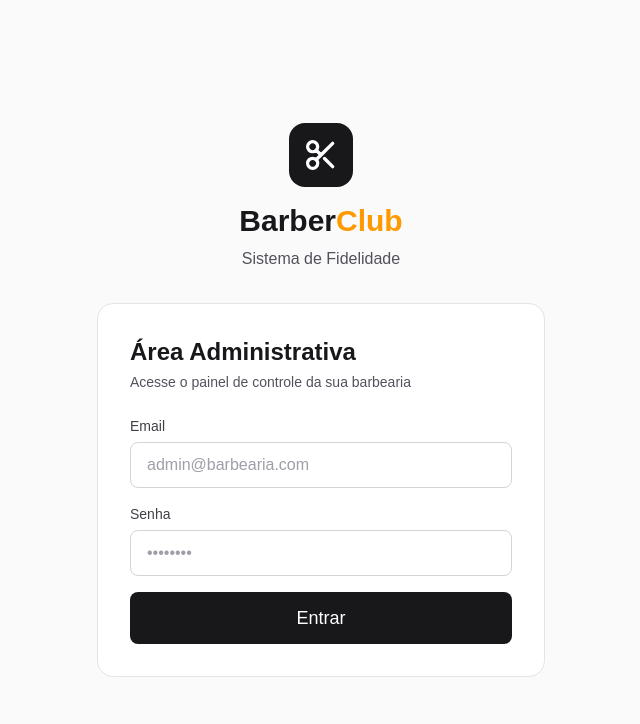
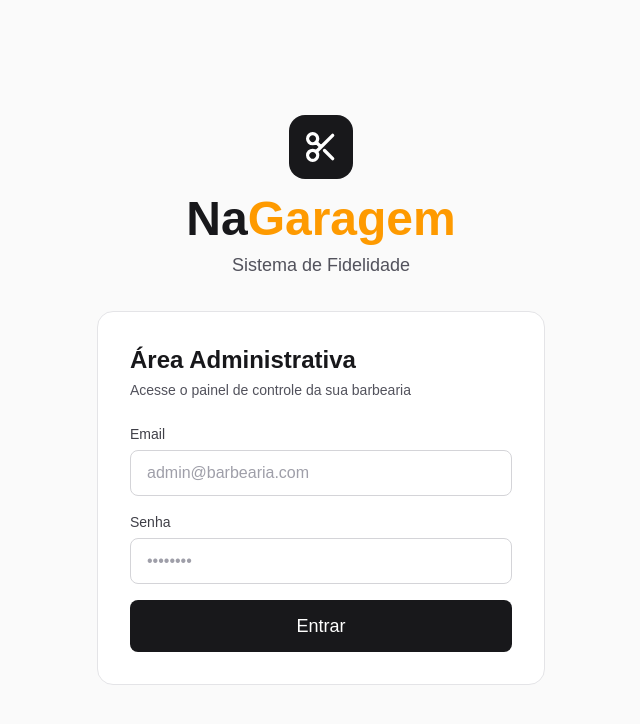
Before and after one commit to franklin-samuel/FidelityReact, a Next.js app: page /login in a window 1280 px wide. Shown: the top 724 px of the page, without its empty margins (319-959 px from the left). Built offline with nearby package versions, Linux system fonts and the light colour scheme; no server answers.

Commit message:
feat: adjustments

```diff
--- a/app/clients/page.tsx
+++ b/app/clients/page.tsx
@@ -30,7 +30,7 @@ export default function ClientsPage() {
     const { mutate: createCustomer, isPending: creating } = useCreateCustomer();
     const { mutate: registerHaircut, isPending: registering } = useRegisterHaircut();
 
-    const haircutsForFree = settings?.haircuts_for_free || 11;
+    const haircutsForFree = settings?.haircuts_for_free || 10;
 
     const customers = searchTerm.length > 0
         ? searchResults
--- a/app/login/page.tsx
+++ b/app/login/page.tsx
@@ -34,10 +34,10 @@ export default function LoginPage() {
                             <path strokeLinecap="round" strokeLinejoin="round" strokeWidth={2} d="M14.121 14.121L19 19m-7-7l7-7m-7 7l-2.879 2.879M12 12L9.121 9.121m0 5.758a3 3 0 10-4.243 4.243 3 3 0 004.243-4.243zm0-5.758a3 3 0 10-4.243-4.243 3 3 0 004.243 4.243z" />
                         </svg>
                     </div>
-                    <h1 className="text-3xl font-bold text-zinc-900 dark:text-zinc-50">
-                        Barber<span className="text-amber-500">Club</span>
+                    <h1 className="text-5xl font-bold text-zinc-900 dark:text-zinc-50">
+                        Na<span className="text-amber-500">Garagem</span>
                     </h1>
-                    <p className="text-zinc-600 dark:text-zinc-400 mt-2">Sistema de Fidelidade</p>
+                    <p className="text-zinc-600 dark:text-zinc-400 text-lg mt-2">Sistema de Fidelidade</p>
                 </div>
 
                 {/* Card */}
--- a/components/app/Sidebar.tsx
+++ b/components/app/Sidebar.tsx
@@ -63,7 +63,7 @@ export function Sidebar() {
                     </svg>
                 </div>
                 <span className="text-xl font-bold text-white">
-          Barber<span className="text-amber-500">Club</span>
+          Na<span className="text-amber-500">Garagem</span>
         </span>
             </div>
 
--- a/components/ui/Sidebar.tsx
+++ /dev/null
@@ -1,81 +0,0 @@
-
-import React from 'react';
-
-interface SidebarRootProps {
-    children: React.ReactNode;
-}
-
-const SidebarRoot: React.FC<SidebarRootProps> = ({ children }) => {
-    return (
-        <aside className="w-64 h-screen bg-zinc-900 dark:bg-black flex flex-col fixed left-0 top-0">
-            {children}
-        </aside>
-    );
-};
-
-interface SidebarLogoProps {
-    children: React.ReactNode;
-}
-
-const SidebarLogo: React.FC<SidebarLogoProps> = ({ children }) => {
-    return (
-        <div className="p-6 flex items-center gap-3">
-            {children}
-        </div>
-    );
-};
-
-interface SidebarNavProps {
-    children: React.ReactNode;
-}
-
-const SidebarNav: React.FC<SidebarNavProps> = ({ children }) => {
-    return (
-        <nav className="flex-1 px-4 space-y-1">
-            {children}
-        </nav>
-    );
-};
-
-interface SidebarItemProps {
-    icon: React.ReactNode;
-    children: React.ReactNode;
-    active?: boolean;
-    onClick?: () => void;
-}
-
-const SidebarItem: React.FC<SidebarItemProps> = ({ icon, children, active = false, onClick }) => {
-    const activeStyles = active
-        ? 'bg-zinc-800 dark:bg-zinc-900 text-amber-500'
-        : 'text-zinc-400 hover:bg-zinc-800 dark:hover:bg-zinc-900 hover:text-zinc-100';
-
-    return (
-        <button
-            onClick={onClick}
-            className={`w-full flex items-center gap-3 px-4 py-3 rounded-lg transition-colors ${activeStyles}`}
-        >
-            <span className="w-5 h-5">{icon}</span>
-            <span className="font-medium">{children}</span>
-        </button>
-    );
-};
-
-interface SidebarFooterProps {
-    children: React.ReactNode;
-}
-
-const SidebarFooter: React.FC<SidebarFooterProps> = ({ children }) => {
-    return (
-        <div className="p-4 border-t border-zinc-800 dark:border-zinc-900">
-            {children}
-        </div>
-    );
-};
-
-export const Sidebar = {
-    Root: SidebarRoot,
-    Logo: SidebarLogo,
-    Nav: SidebarNav,
-    Item: SidebarItem,
-    Footer: SidebarFooter
-};
--- a/hooks/useCustomer.ts
+++ b/hooks/useCustomer.ts
@@ -18,7 +18,7 @@ export const useSearchCustomers = (searchTerm: string) => {
     useEffect(() => {
         const timer = setTimeout(() => {
             setDebouncedTerm(searchTerm);
-        }, 500);
+        }, 0);
 
         return () => clearTimeout(timer);
     }, [searchTerm]);
--- a/utils/http-client.ts
+++ b/utils/http-client.ts
@@ -101,7 +101,7 @@ class HttpClient {
             const data: ApiResponse<T> = await response.json();
 
             if (!response.ok) {
-                throw new Error(data.error || 'Request failed');
+                new Error(data.error || 'Request failed');
             }
 
             return data;
```
